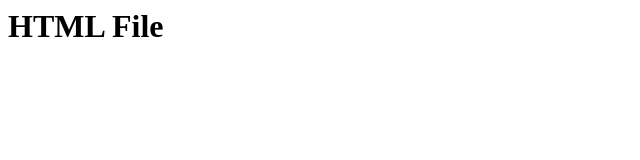
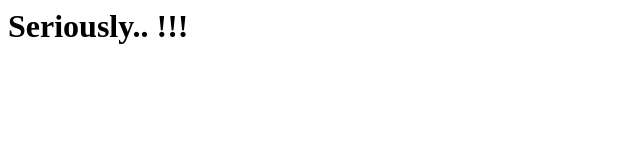
Before and after one commit to PuneetSingh/PuneetSingh.github.io, a plain HTML site: page index.html in a window 1280 px wide. Shown: the whole page, without its empty margins (0-640 px from the left). Drawn offline with Linux system fonts and the light colour scheme.

Commit message:
Update index.html

```diff
--- a/index.html
+++ b/index.html
@@ -1,4 +1,4 @@
 <html>
 <head></head>
-<body><h1>HTML File</h1></body>
+<body><h1>Seriously.. !!!</h1></body>
 </html>
```
